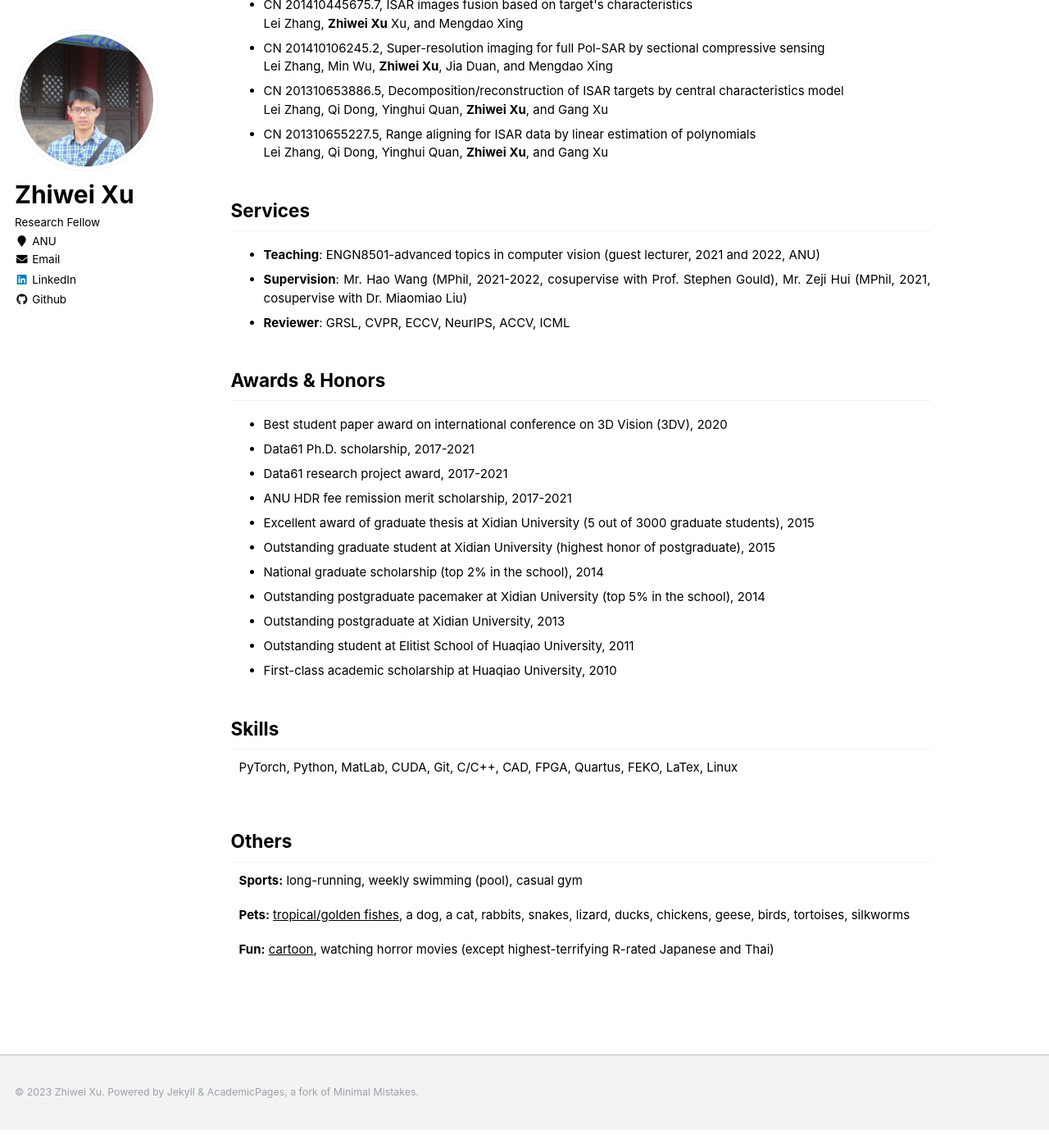
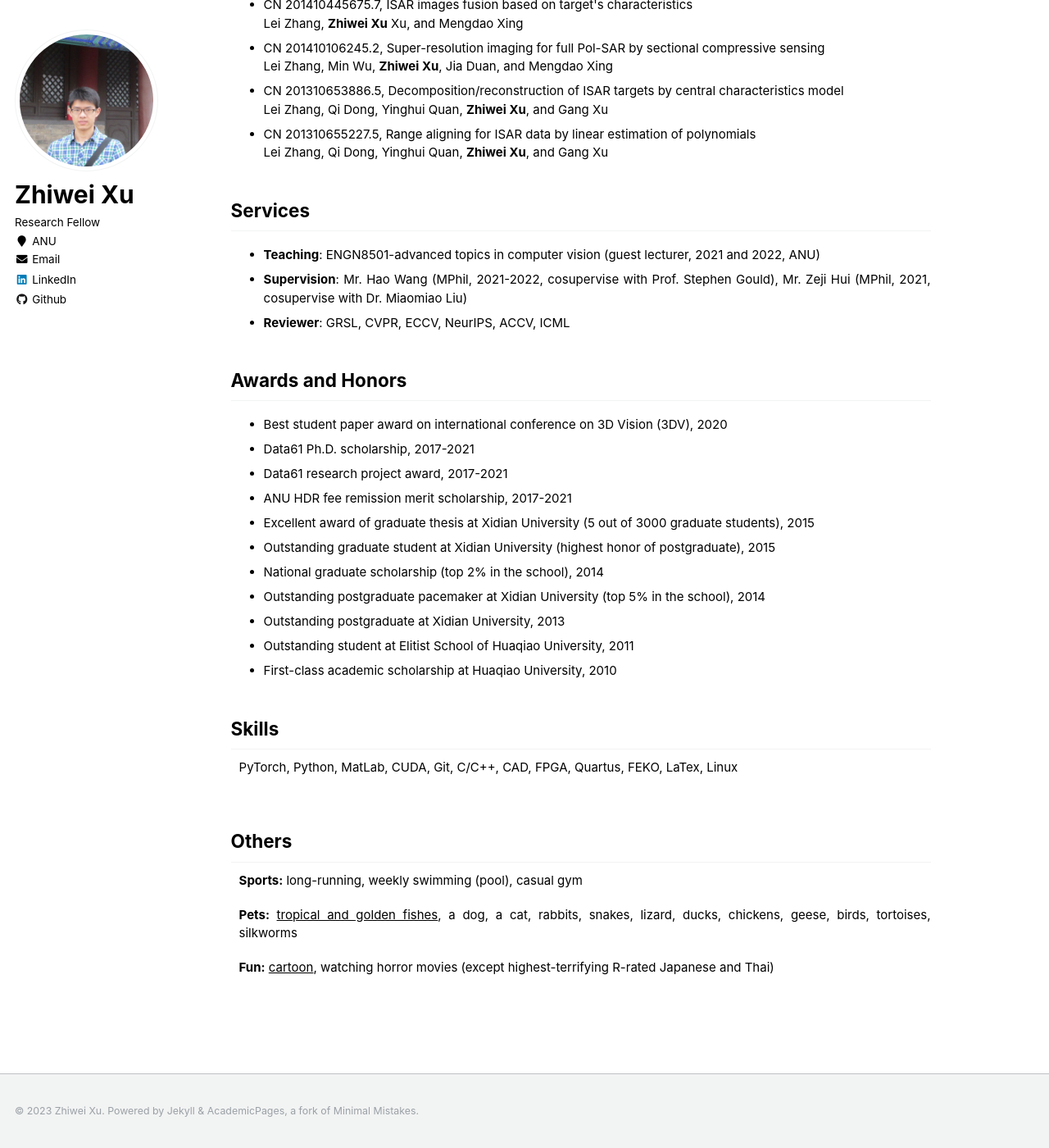
Before and after one commit to zwxu064/zwxu064.github.io, a Jekyll site: the page built from _pages/about.html, in a window 1280 px wide and 1400 px high, scrolled down 3313 px. Shown: the whole window at 82% size. Built offline with Jekyll 4.4.1, drawn with Linux system fonts in a browser that asks for light colours; before the commit the page ends 4691 px from its top, so only the background shows below that.

Commit message:
Update about.html

```diff
--- a/_pages/about.html
+++ b/_pages/about.html
@@ -205,7 +205,7 @@
     <li><div><strong>Reviewer</strong>: GRSL, CVPR, ECCV, NeurIPS, ACCV, ICML</div>
   </ul>
 
-<h2 id="awards">Awards & Honors</h2>
+<h2 id="awards">Awards and Honors</h2>
   <ul>
     <li><div>Best student paper award on international conference on 3D Vision (3DV), 2020</div>
 
@@ -238,7 +238,7 @@
 <p class="alignlefttab"><strong>Sports:</strong> long-running, weekly swimming (pool), casual gym</p>
 <div style="clear: both;"></div>
 
-<p class="alignlefttab"><strong>Pets:</strong> <a style="color: inherit; text-decoration: underline;" href="fishes">tropical/golden fishes</a>, a dog, a cat, rabbits, snakes, lizard, ducks, chickens, geese, birds, tortoises, silkworms</p>
+<p class="alignlefttab"><strong>Pets:</strong> <a style="color: inherit; text-decoration: underline;" href="fishes">tropical and golden fishes</a>, a dog, a cat, rabbits, snakes, lizard, ducks, chickens, geese, birds, tortoises, silkworms</p>
 <div style="clear: both;"></div>
 
 <p class="alignlefttab"><strong>Fun:</strong> <a style="color: inherit; text-decoration: underline;" href="cartoon">cartoon</a>, watching horror movies (except highest-terrifying R-rated Japanese and Thai)</p>
```
